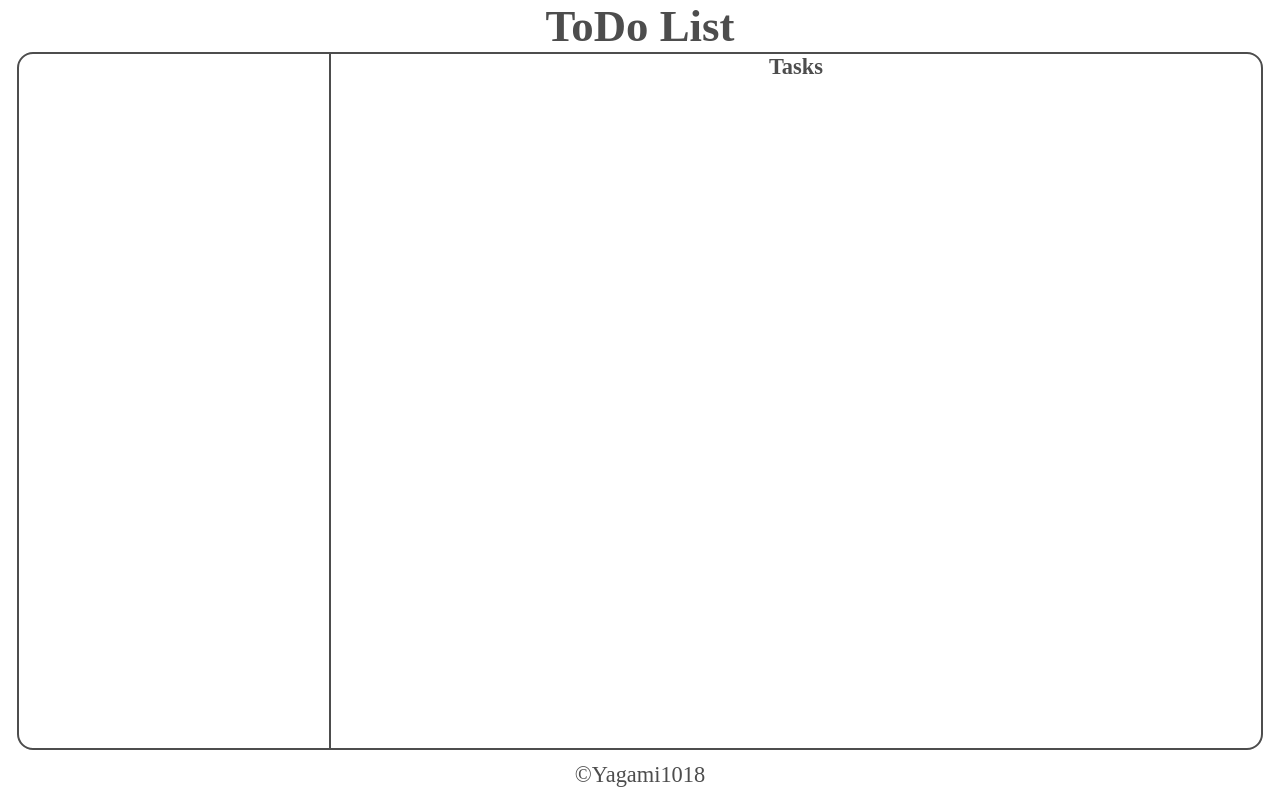
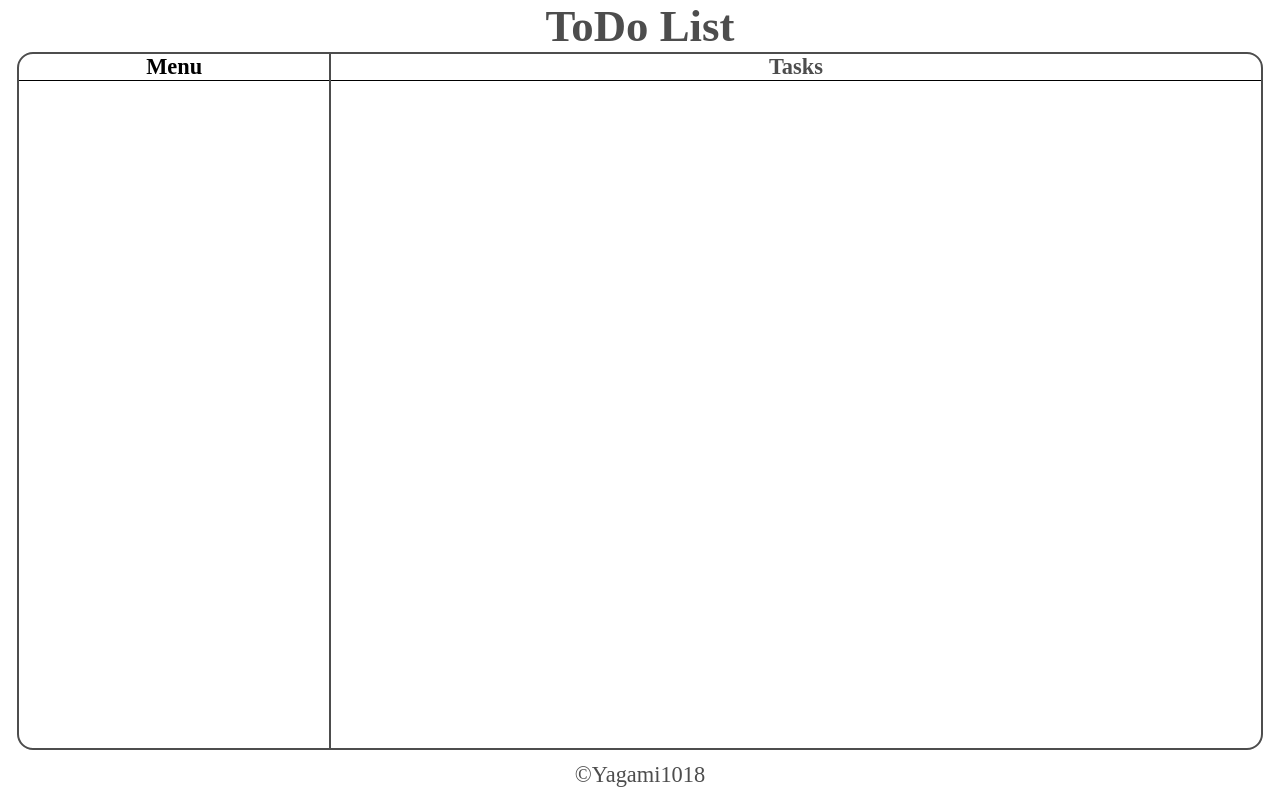
Before and after one commit to Yagami1018/odin-todo_list, a website built with webpack: page src/template.html in a window 1280 px wide. Built offline with nearby package versions, Linux system fonts and the light colour scheme.

Commit message:
Add border-bottom to headers in ToDo List Table layout

```diff
--- a/src/style.css
+++ b/src/style.css
@@ -28,15 +28,29 @@ main {
     border-radius: 16px;
 }
 aside{
+    display: flex;
+    justify-content: center;
+    align-items: start;
     flex:1;
     border-right: 2px solid var(--gray);
+}
+aside h3{
+    flex: 1;
+    text-align: center;
+    border-bottom: 1px solid black;
+    margin-block: 0;
+    font-size: 1.4rem;
 }
 section{
     display: flex;
     justify-content: center;
+    align-items: start;
     flex:3;
 }
 section h3{
+    flex: 1;
+    text-align: center;
+    border-bottom: 1px solid black;
     margin-block: 0;
     font-size: 1.4rem;
     color: var(--gray);
--- a/src/template.html
+++ b/src/template.html
@@ -11,7 +11,7 @@
     </header>
     <main>
     <aside>
-
+        <h3>Menu</h3>
     </aside>
     <section>
         <h3>Tasks</h3>
```
